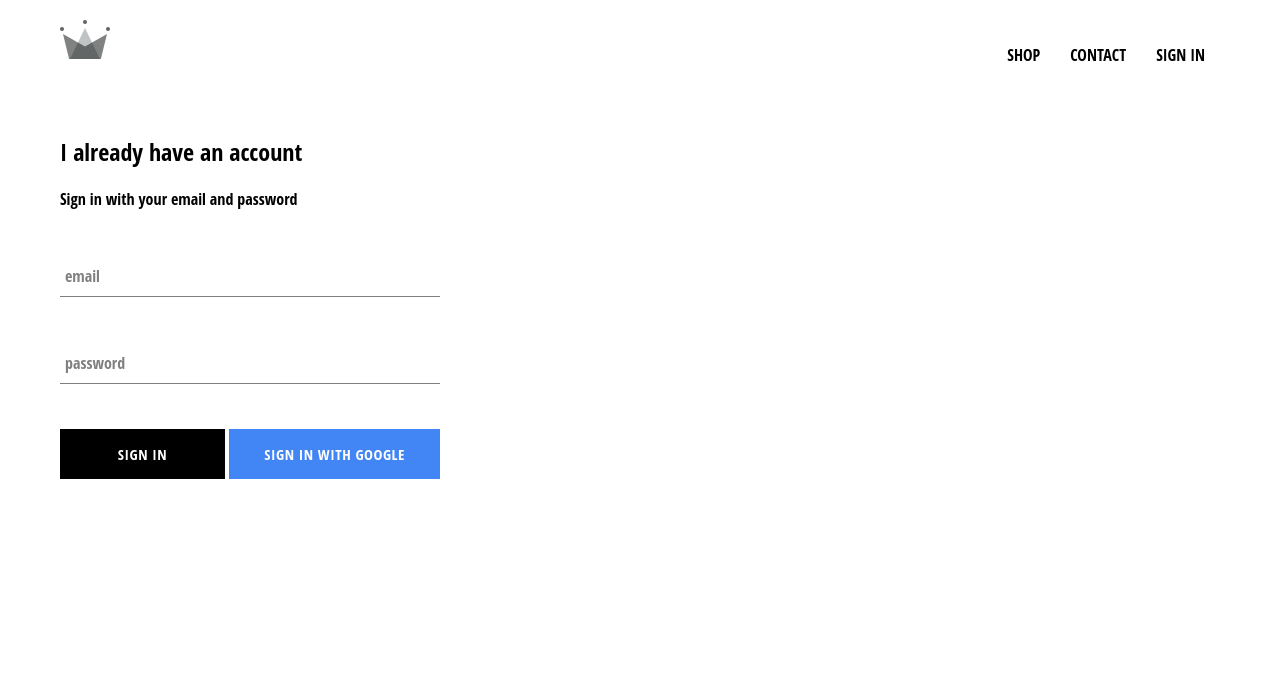
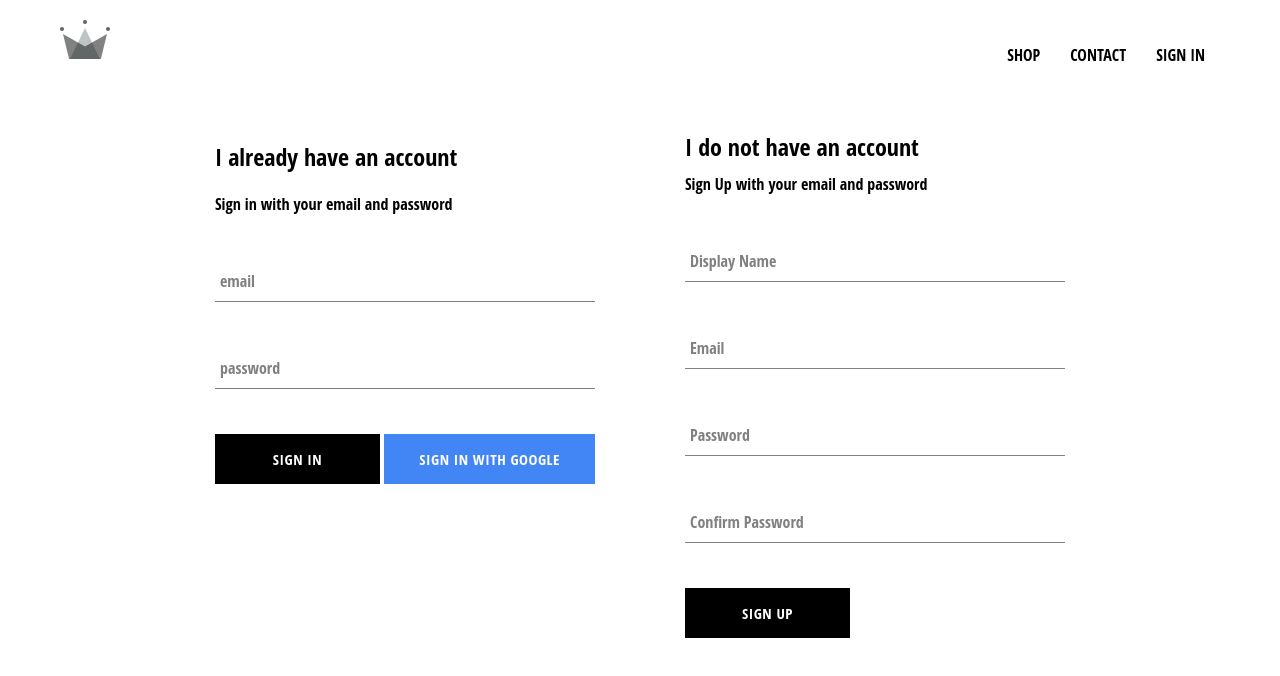
Before and after one commit to Ounza/lions-clothing, a React (Create React App) app: page /signin in a window 1280 px wide. Shown: the top 676 px of the page. Built offline with nearby package versions, Linux system fonts and the light colour scheme; no server answers; the HTML template or start-up script is replaced by a standard one.

Commit message:
Added firebase utils sign in and sign up component

```diff
--- a/src/App.js
+++ b/src/App.js
@@ -5,7 +5,7 @@
 import ShopPage from './pages/shop/shop.component';
 import Header from './components/header/header.component';
 import SignInAndSignUpPage from './pages/sign-in-and-sign-up-page/sign-in-and-sign-up.component';
-import {auth} from './firebase/firebase.utils';
+import {auth, createUserProfileDocument} from './firebase/firebase.utils';
 
 class App extends Component {
   state = {
@@ -14,9 +14,23 @@
 
     unsubscribeFromAuth = null;
   componentDidMount() {
-      this.unsubscribeFromAuth= auth.onAuthStateChanged(user=> {
-        this.setState({currentUser:user});
-        console.log(user);
+      this.unsubscribeFromAuth= auth.onAuthStateChanged(async userAuth=> {
+        if (userAuth) {
+          const userRef = await createUserProfileDocument(userAuth);
+
+          userRef.onSnapshot(snapShot => {
+            this.setState({
+              currentUser: {
+                id: snapShot.id,
+                ...snapShot.data()
+              }
+            })
+          });
+
+        } else
+        {
+          this.setState({currentUser: userAuth});
+        }
       });
     }
   componentWillUnmount(){
--- a/src/components/sign-in/sign-in.component.jsx
+++ b/src/components/sign-in/sign-in.component.jsx
@@ -2,15 +2,22 @@
 import './sign-in.styles.scss';
 import FormInput from '../form-input/form-input.component';
 import CustomButton from '../custom-button/custom-button.component';
-import {signInWithGoogle} from '../../firebase/firebase.utils';
+import {auth, signInWithGoogle} from '../../firebase/firebase.utils';
 class SignIn extends Component {
     state = {
         email:'',
         password:''
 
     }
-    handleSubmit = (event) => {
+    handleSubmit = async event => {
         event.preventDefault();
+        const {email, password} = this.state;
+        try {
+            await auth.signInWithEmailAndPassword(email,password);
+            this.setState({email:'', password:''});
+        } catch (error) {
+            console.log(error);
+        }
         this.setState({
             email:'',
             password:''
--- /dev/null
+++ b/src/components/sign-up/sign-up.component.jsx
@@ -0,0 +1,90 @@
+import React, { Component } from 'react';
+import FormInput from '../form-input/form-input.component';
+import CustomButton from '../custom-button/custom-button.component';
+import {auth, createUserProfileDocument} from '../../firebase/firebase.utils';
+import './sign-up.styles.scss';
+
+class SignUp extends Component {
+    state = {
+        displayName:'',
+        email:'',
+        password:'',
+        confirmPassword:''
+     }
+     handleSubmit= async event => {
+         event.preventDefault();
+         const {displayName, email, password, confirmPassword} = this.state;
+         if(password != confirmPassword){
+             alert("Passwords dont match!");
+             return;
+         }
+         try {
+             const {user} = await auth.createUserWithEmailAndPassword(email, password);
+             await createUserProfileDocument(user, {displayName});
+             this.setState({
+                displayName:'',
+                email:'',
+                password:'',
+                confirmPassword:''
+             })
+         } catch (error) {
+             console.error(error)
+         }
+     }
+
+     handleChange = event => {
+         const {name, value} = event.target;
+         this.setState({[name]: value});
+     }
+
+    render() {
+        const {displayName, email, password, confirmPassword} = this.state;
+        return (
+            <div className='sign-up'>
+                <h2 className='title'>I do not have an account</h2>
+                <span>Sign Up with your email and password</span>
+                <form className='sign-up-form' onSubmit={this.handleSubmit}>
+                    <FormInput
+                    type='text'
+                    name='displayName'
+                    value={displayName}
+                    onChange={this.handleChange}
+                    label='Display Name'
+                    required
+                    />
+
+                    <FormInput
+                    type='email'
+                    name='email'
+                    value={email}
+                    onChange={this.handleChange}
+                    label='Email'
+                    required
+                    />
+
+                    <FormInput
+                    type='password'
+                    name='password'
+                    value={password}
+                    onChange={this.handleChange}
+                    label='Password'
+                    required
+                    />
+
+                    <FormInput
+                    type='password'
+                    name='confirmPassword'
+                    value={confirmPassword}
+                    onChange={this.handleChange}
+                    label='Confirm Password'
+                    required
+                    />
+                <CustomButton type='submit'>Sign Up</CustomButton>
+
+                </form>
+            </div>
+         );
+    }
+}
+
+export default SignUp;
--- /dev/null
+++ b/src/components/sign-up/sign-up.styles.scss
@@ -0,0 +1,9 @@
+.sign-up {
+  display: flex;
+  flex-direction: column;
+  width: 380px;
+
+  .title {
+    margin: 10px 0;
+  }
+}
--- a/src/firebase/firebase.utils.js
+++ b/src/firebase/firebase.utils.js
@@ -12,8 +12,35 @@
     measurementId: "G-6MDQ795NN3"
 };
 
+export const createUserProfileDocument = async (userAuth, additionalData) => {
+    if(!userAuth) return;
+    const userRef = firestore.doc(`users/${userAuth.id}`);
+    const snapshot = await userRef.get
+    //Create new user
+    if(!snapshot.exists){
+        const{displayName, email} = userAuth;
+        const createdAt = new Date();
+        try {
+           await userRef.set({
+               displayName,
+               email,
+               createdAt,
+               ...additionalData
+           })
+        } catch (error) {
+            console.log('error creating user', error.message);
+        }
+    }
+
+    return userRef; //if we need it
+    //query inside firestore for the document to see if it exists
+    //console.log(snapshot);
+
+}
+
 //Initialize Firebase
 firebase.initializeApp(config);
+
 
 
 //Configure authentication
--- a/src/pages/sign-in-and-sign-up-page/sign-in-and-sign-up.component.jsx
+++ b/src/pages/sign-in-and-sign-up-page/sign-in-and-sign-up.component.jsx
@@ -1,10 +1,11 @@
 import React, { Component } from 'react';
 import './sign-in-and-sign-up.styles.scss';
 import SignIn from '../../components/sign-in/sign-in.component';
-
+import SignUp from '../../components/sign-up/sign-up.component';
 const SignInAndSignUpPage = () => (
-    <div>
+    <div className='sign-in-and-sign-up'>
         <SignIn/>
+        <SignUp/>
     </div>
 )
 
--- a/src/pages/sign-in-and-sign-up-page/sign-in-and-sign-up.styles.scss
+++ b/src/pages/sign-in-and-sign-up-page/sign-in-and-sign-up.styles.scss
@@ -0,0 +1,6 @@
+.sign-in-and-sign-up {
+  width: 850px;
+  display: flex;
+  justify-content: space-between;
+  margin: 30px auto;
+}
```
